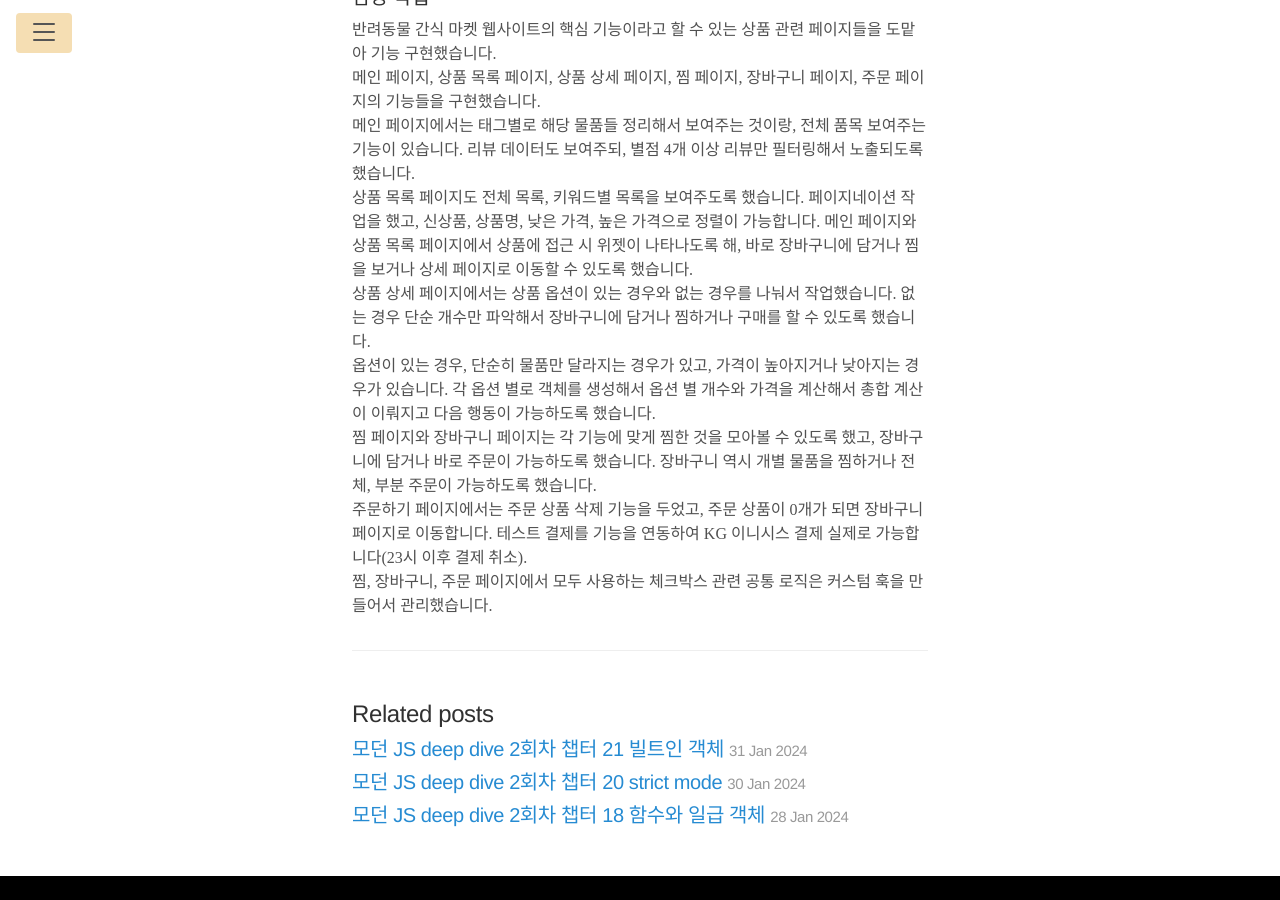
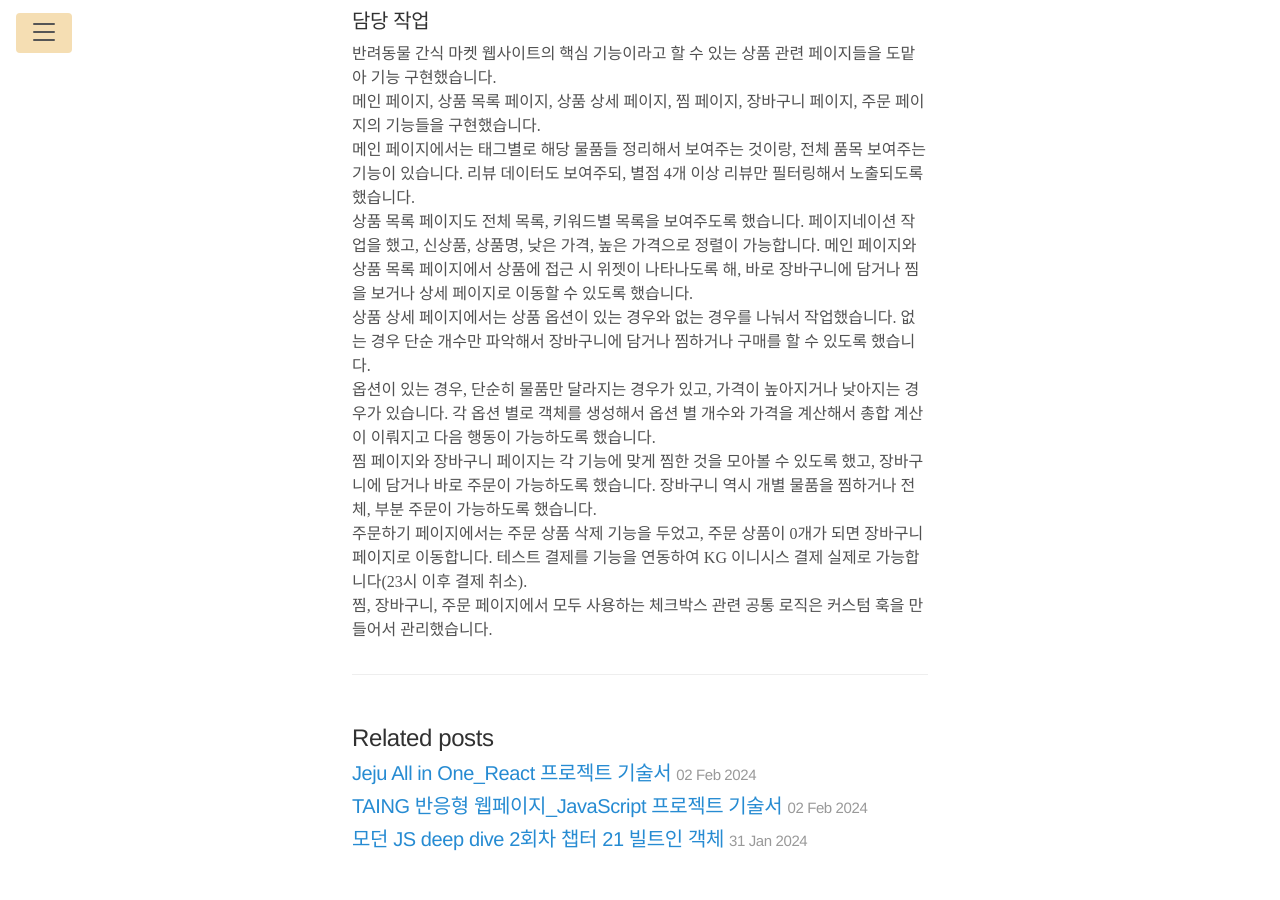
Before and after one commit to rustandbone/dev_blog, a Jekyll site: the page built from _posts/2024-02-02-project 별해달.md, in a window 1280 px wide and 900 px high, scrolled down 937 px. Built offline with Jekyll 4.4.1, drawn with Linux system fonts in a browser that asks for light colours; some web fonts are replaced; comment, search, counter and statistics services are not loaded; before the commit the page ends 1813 px from its top, so only the background shows below that; some of the changed text lies outside the part shown.

Commit message:
업로드 기간 수정 및 정렬

```diff
--- a/_posts/2023-09-30-project Jeju all in one.md
+++ b/_posts/2024-02-02-project Jeju all in one.md
@@ -1,7 +1,7 @@
 ---
 layout: post
 title: "Jeju All in One_React 프로젝트 기술서"
-date: 2023-09-30 18:00:00 +0900
+date: 2024-02-02 17:00:00 +0900
 categories: blog React
 published: true
 ---
--- a/_posts/2023-12-31-project 별해달.md
+++ b/_posts/2024-02-02-project 별해달.md
@@ -1,7 +1,7 @@
 ---
 layout: post
 title: "별,해달_React/TypeScript 프로젝트 기술서"
-date: 2023-12-31 18:00:00 +0900
+date: 2024-02-02 18:00:00 +0900
 categories: blog React
 published: true
 ---
```
Also changed, not shown: _posts/2024-02-02-project Taing.md (renamed from _posts/2023-08-10-project Taing.md, +1 -1 lines).
